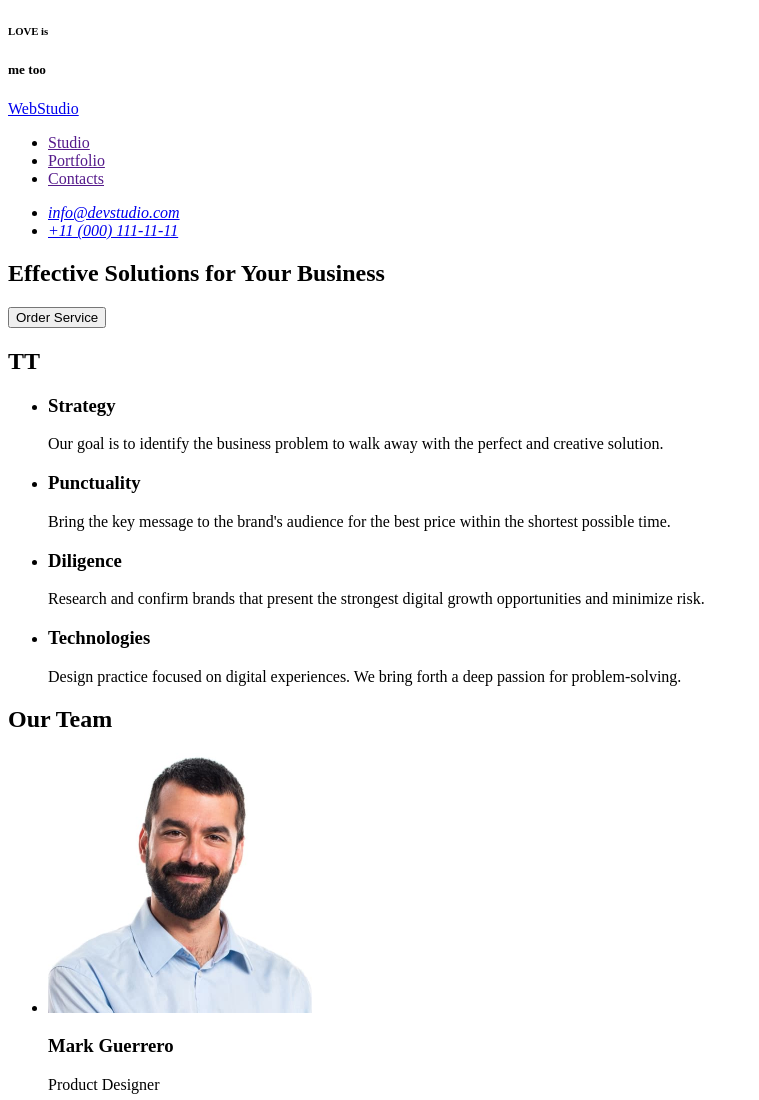
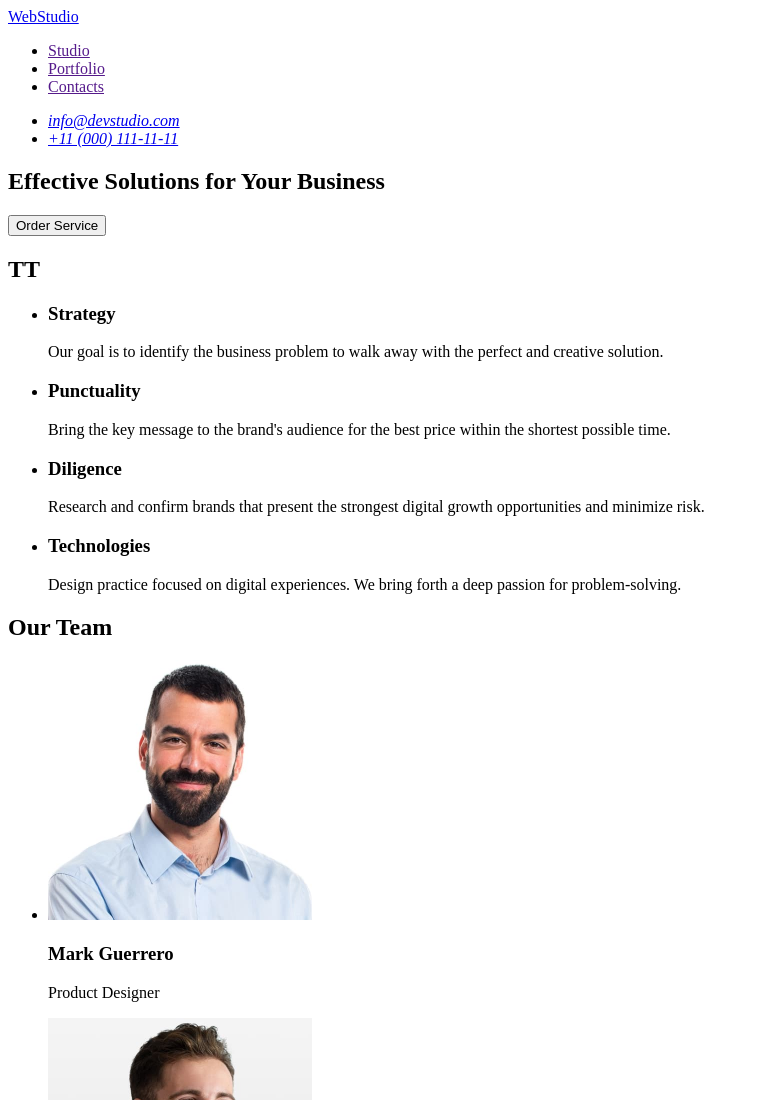
Before and after one commit to rrrubyhardd2001/goit-markup-hw-o2, a plain HTML site: page index.html in a window 1280 px wide. Shown: the top 1100 px of the page, without its empty margins (0-759 px from the left). Drawn offline with Linux system fonts and the light colour scheme.

Commit message:
delete h5-h6

```diff
--- a/index.html
+++ b/index.html
@@ -6,8 +6,6 @@
     <title>WebSTUDIO</title>
 </head>
 <body>
-    <h6>LOVE is</h6>
-    <h5>me too</h5>
     <header>
         <nav>
             <a href="./index.html">WebStudio</a>
```
